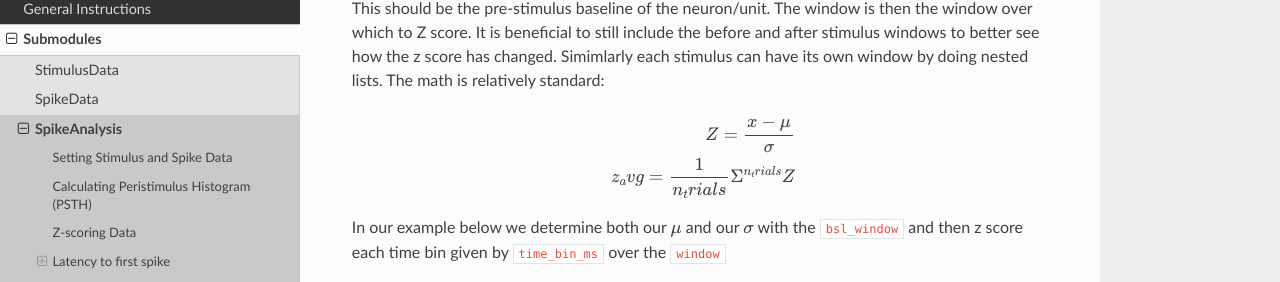
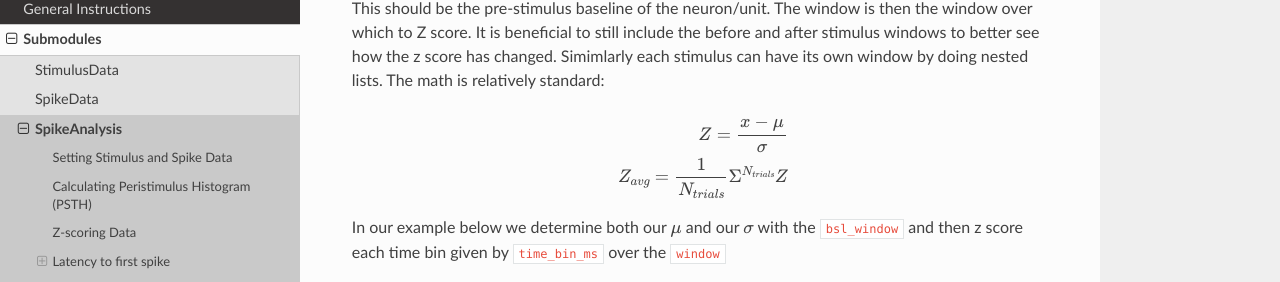
Before and after one commit to zm711/spikeanalysis, a Sphinx documentation site: the page built from docs/source/submodules/spike_analysis.rst, in a window 1280 px wide and 900 px high, scrolled down 1181 px. Shown: the part 143-425 px from the top of the window. Built offline with Sphinx 7.4.7 and the Read the Docs theme 2.0.0, drawn with Linux system fonts in a browser that asks for light colours.

Commit message:
fix doc math

```diff
--- a/docs/source/submodules/spike_analysis.rst
+++ b/docs/source/submodules/spike_analysis.rst
@@ -64,7 +64,7 @@ changed. Simimlarly each stimulus can have its own window by doing nested lists.
 
     Z = \frac{x - \mu}{\sigma}
 
-    z_avg = \frac{1}{n_trials} \Sigma^{n_trials} Z
+    Z_{avg} = \frac{1}{N_{trials}} \Sigma^{N_{trials}} Z
 
 In our example below we determine both our :math:`\mu` and our :math:`\sigma` with the :code:`bsl_window` and
 then z score each time bin given by :code:`time_bin_ms` over the :code:`window`
```
